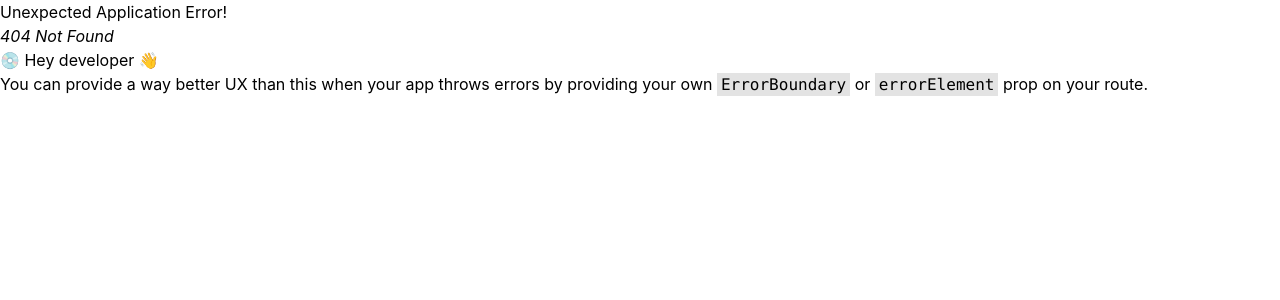
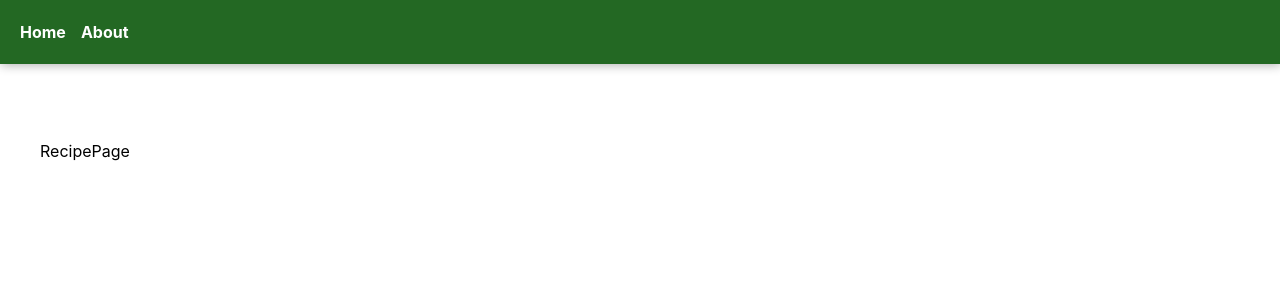
Before and after one commit to miftaha/recipe-app, a React (Vite) app: page /recipe/1 in a window 1280 px wide. Before the commit this address had no page. Shown: the top 300 px of the page. Built offline with nearby package versions, Linux system fonts and the light colour scheme.

Commit message:
Adding dynamic route

```diff
--- /dev/null
+++ b/src/components/pages/RecipePage.jsx
@@ -0,0 +1,5 @@
+const RecipePage = () => {
+  return <div>RecipePage</div>
+}
+
+export default RecipePage
--- a/src/main.jsx
+++ b/src/main.jsx
@@ -10,12 +10,14 @@ import {
 } from 'react-router-dom'
 import HomePage from './components/pages/HomePage.jsx'
 import AboutPage from './components/pages/AboutPage.jsx'
+import RecipePage from './components/pages/RecipePage.jsx'
 
 const router = createBrowserRouter(
   createRoutesFromElements(
     <Route path="/" element={<App />}>
       <Route path="/" element={<HomePage />} />
       <Route path="/about" element={<AboutPage />} />
+      <Route path="/recipe/:id" element={<RecipePage />} />
     </Route>
   )
 )
```
